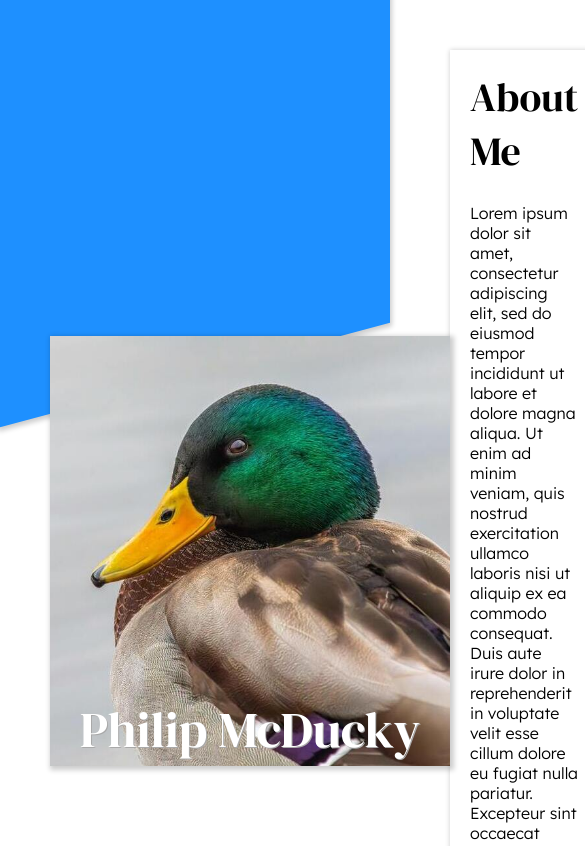
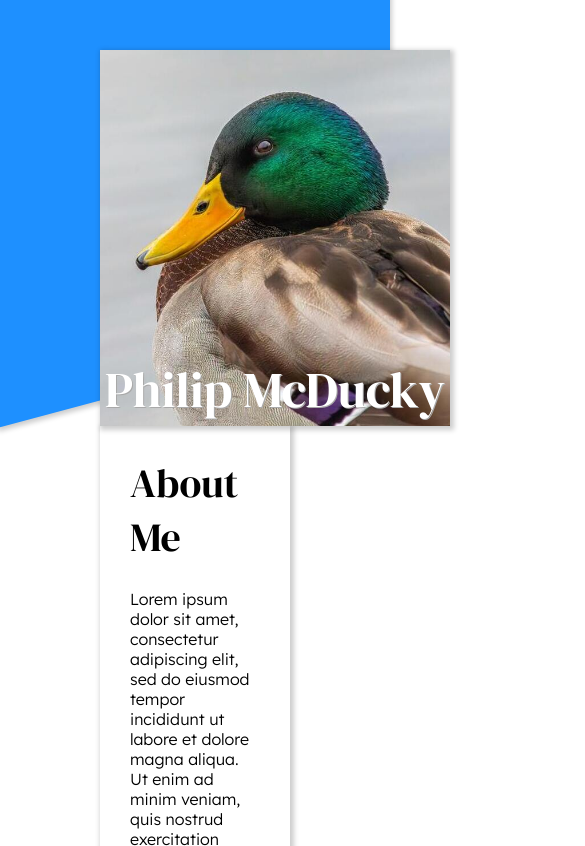
Before and after one commit to shukrirahmat/responsive-homepage, a website built with webpack: page src/index.html in a window 390 px wide. Shown: the top 846 px of the page, 585 px wide, since content can reach past the window. Built offline with nearby package versions, Linux system fonts and the light colour scheme.

Commit message:
adjusts some alignment

```diff
--- a/src/styles.css
+++ b/src/styles.css
@@ -72,13 +72,9 @@
 }
 
 .content-wrapper {
-    max-width: 1100px;
+    max-width: 1200px;
     margin: 0 auto;
     padding: 50px;
-}
-
-.main .content-wrapper {
-    padding: 100px 50px;
 }
 
 
@@ -95,6 +91,7 @@
     display: flex;
     flex-direction: column;
     gap: 20px;
+    margin-bottom: 100px;
 }
 
 .footer .content-wrapper {
@@ -109,7 +106,7 @@
     z-index: 1;
     background-color: white;
     color: black;
-    padding: 20px;
+    padding: 30px;
     display: flex;
     flex-direction: column;
     gap: 25px;
@@ -183,6 +180,7 @@ a {
 .projectdetails img {
     width: 20px;
     height: 20px;
+    object-fit: cover;
 }
 
 .projectdetails .description {
@@ -229,9 +227,13 @@ a {
     transform: scale(80%);
 }
 
-@media (max-width: 1100px) {
+@media (max-width: 1000px) {
     .content-wrapper {
         max-width: 900px;
+    }
+
+    .main .content-wrapper {
+        padding: 50px 100px;
     }
 
     .projectcontainer {
@@ -239,8 +241,21 @@ a {
         grid-template-columns: 1fr 1fr;
     }
 
+    .header .content-wrapper {
+        padding: 50px 100px;
+        display: block;
+    }
+
+    .header .profile {
+        float: left;
+    }
+
+    .header .profile img {
+        width: 350px;
+    }
+
     .footer .bottompic {
-        max-width: 300px;
+        max-width: 250px;
     }
 
     .footer .content-wrapper {
```
